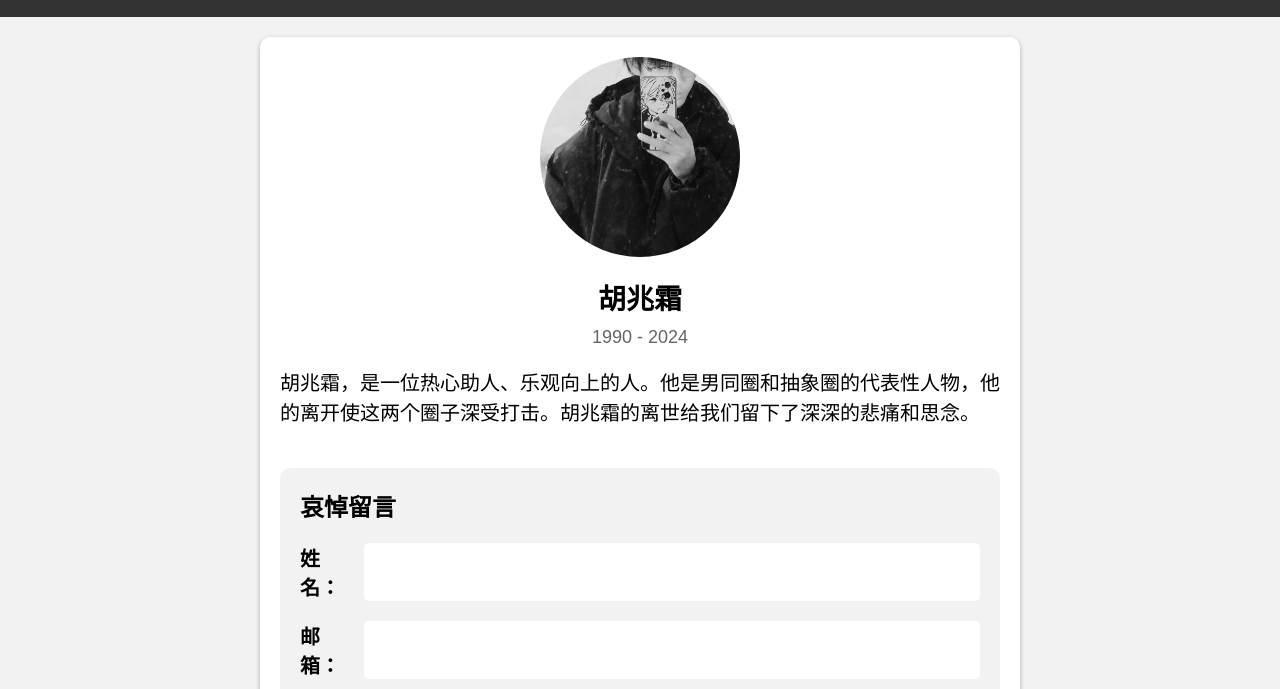
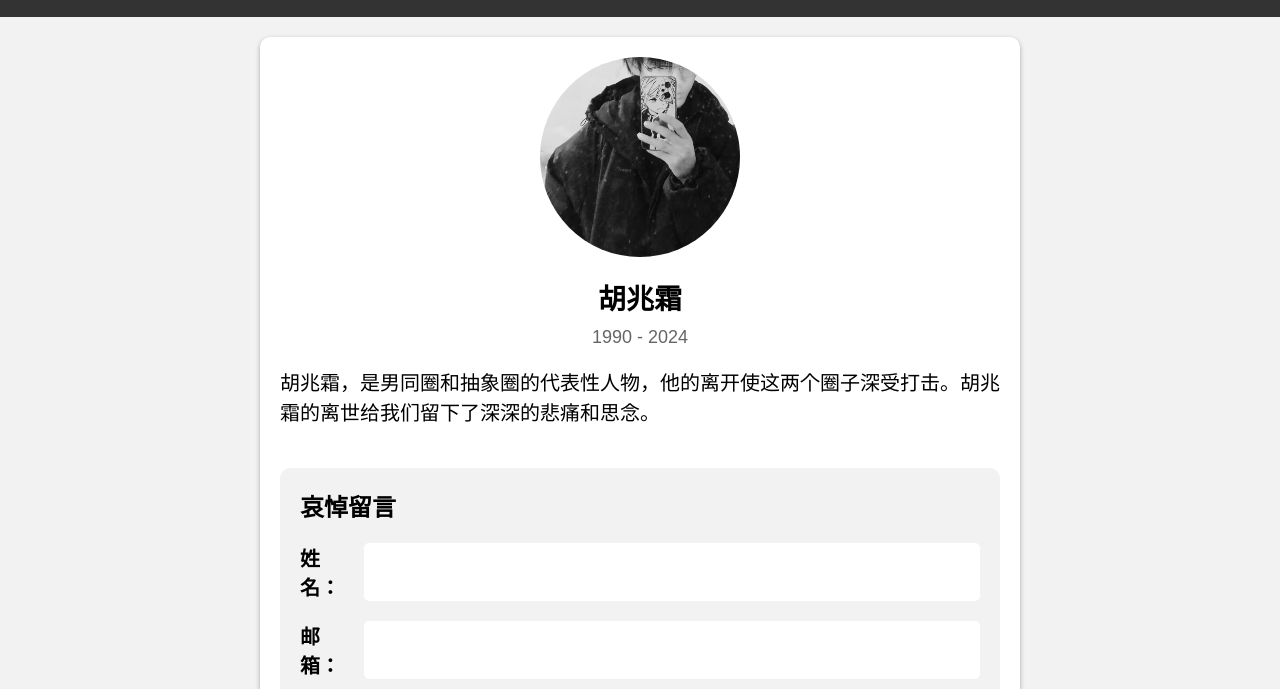
Before and after one commit to AReWhite/Mourn, a plain HTML site: page index.html in a window 1280 px wide. Shown: the part 111-800 px from the top of the page. Drawn offline with Linux system fonts and the light colour scheme.

Commit message:
Update index.html

```diff
--- a/index.html
+++ b/index.html
@@ -19,7 +19,7 @@
               <img src="images/huzhaoshuang.jpg" alt="胡兆霜照片" class="avatar">
               <h2 class="name">胡兆霜</h2>
               <p class="age">1990 - 2024</p>
-              <p class="description">胡兆霜，是一位热心助人、乐观向上的人。他是男同圈和抽象圈的代表性人物，他的离开使这两个圈子深受打击。胡兆霜的离世给我们留下了深深的悲痛和思念。</p>
+              <p class="description">胡兆霜，是男同圈和抽象圈的代表性人物，他的离开使这两个圈子深受打击。胡兆霜的离世给我们留下了深深的悲痛和思念。</p>
             </div>
             <div class="tribute">
               <h2>哀悼留言</h2>
```
